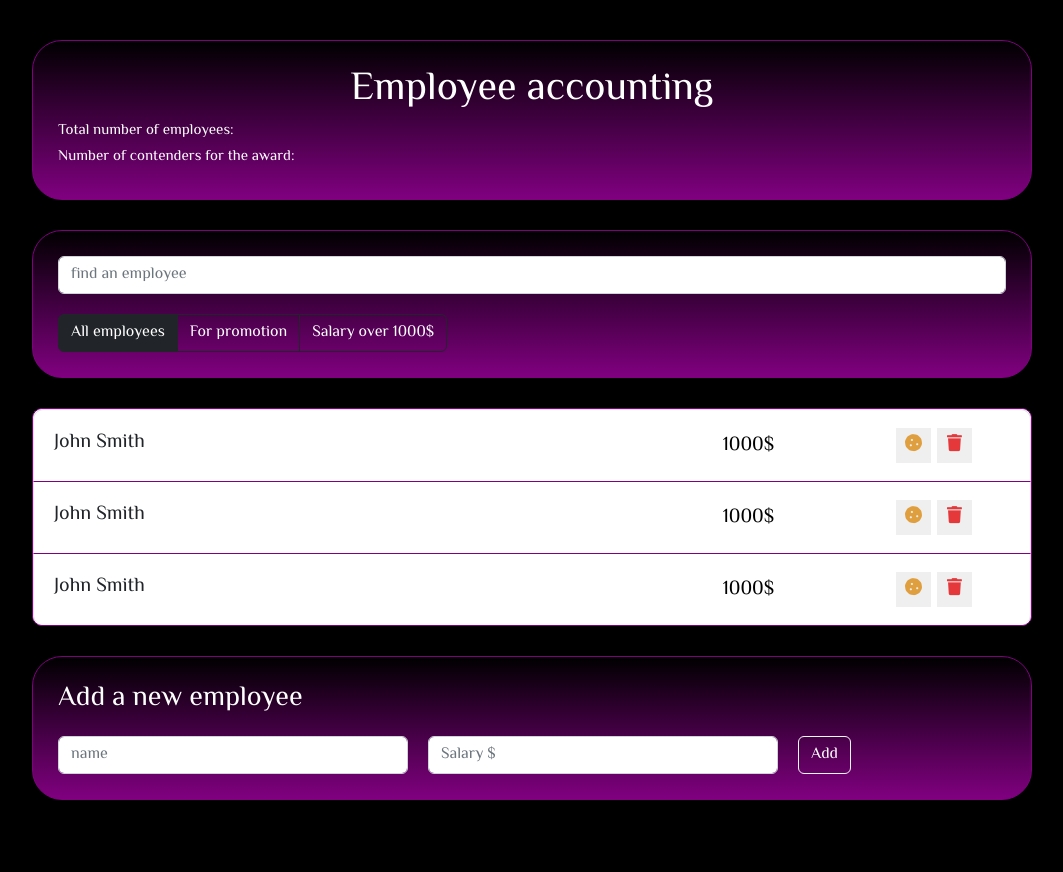
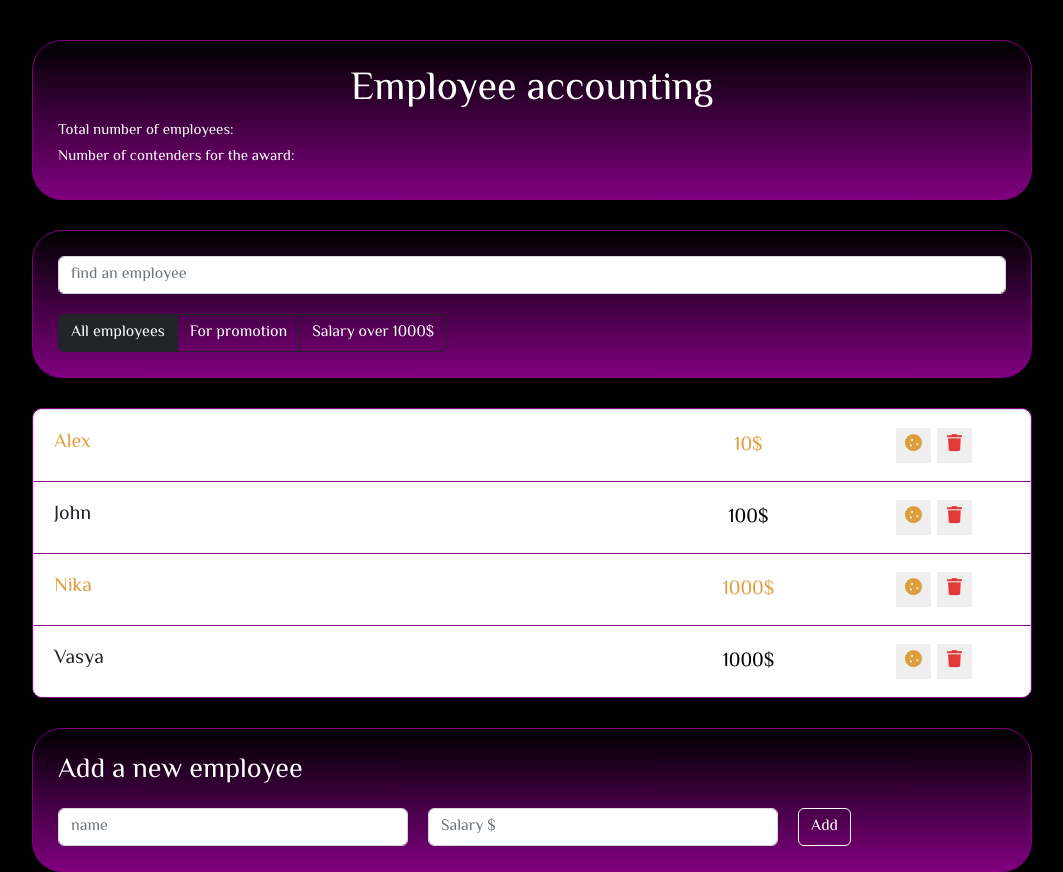
Before and after one commit to neekrasov/react-ToDo, a React (Create React App) app in the folder app/: page / in a window 1280 px wide. Shown: the whole page, without its empty margins (108-1171 px from the left). Before the commit the page ends 800 px from the top, so only its background shows below. Built offline with nearby package versions, Linux system fonts and the light colour scheme.

Commit message:
added dynamic addition of elements

```diff
--- a/app/src/components/App/App.js
+++ b/app/src/components/App/App.js
@@ -6,6 +6,14 @@
 import './App.sass';
 
 const App = () => {
+
+    const data = [
+        {name: "Alex", salary: 10, increase: true},
+        {name: "John", salary: 100, increase: false},
+        {name: "Nika", salary: 1000, increase: true},
+        {name: "Vasya", salary: 1000, increase: false},
+    ]
+
     return (
         <div className="app">
                 <InfoHeader/>
@@ -13,7 +21,7 @@
                     <SearchPanel/>
                     <Filter/>
                 </div>
-                <EmpList/>
+                <EmpList data = {data}/>
                 <EmpCreateForm/>
         </div>
     )
--- a/app/src/components/EmpList/EmpList.js
+++ b/app/src/components/EmpList/EmpList.js
@@ -1,12 +1,10 @@
 import EmpListItem from "../EmpListItem/EmpListItem"
 import './EmpList.sass'
 
-const EmpList = () =>{
+const EmpList = ({data}) =>{
     return (
         <ul className="app-list list-group">
-            <EmpListItem/>
-            <EmpListItem/>
-            <EmpListItem/>
+            {data.map(item => (<EmpListItem {...item}/>))}
         </ul>
     )
 }
--- a/app/src/components/EmpListItem/EmpListItem.js
+++ b/app/src/components/EmpListItem/EmpListItem.js
@@ -1,11 +1,10 @@
 import './EmpListItem.sass'
-// import './emp.css'
 
-const EmpListItem = () => {
+const EmpListItem = ({name, salary, increase}) => {
     return (
-        <li className="list-group-item d-flex justify-content-between">
-            <span className="list-group-item-label">John Smith</span>
-            <input type="text" className="list-group-item-input" defaultValue="1000$"/>
+        <li className={`list-group-item d-flex justify-content-between${increase? " increase": ''}`}>
+            <span className="list-group-item-label">{name}</span>
+            <input type="text" className="list-group-item-input" defaultValue={salary + "$"}/>
             <div className='d-flex justify-content-center align-items-center'>
                 <button type="button"
                     className="btn-cookie btn-sm ">
--- a/app/src/components/EmpListItem/EmpListItem.sass
+++ b/app/src/components/EmpListItem/EmpListItem.sass
@@ -48,7 +48,7 @@
         transform: translateX(0px)
 
 
-    &.increase &-label &-input
+    &.increase &-label, &.increase &-input
         color: #e09f3e
 
 
```
